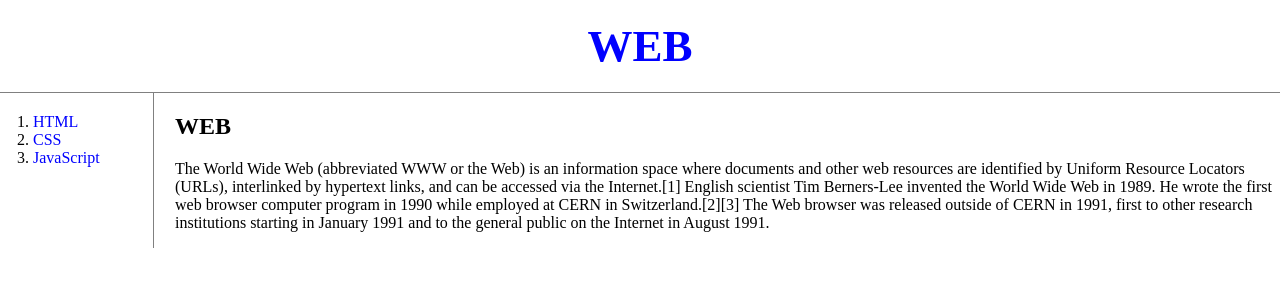
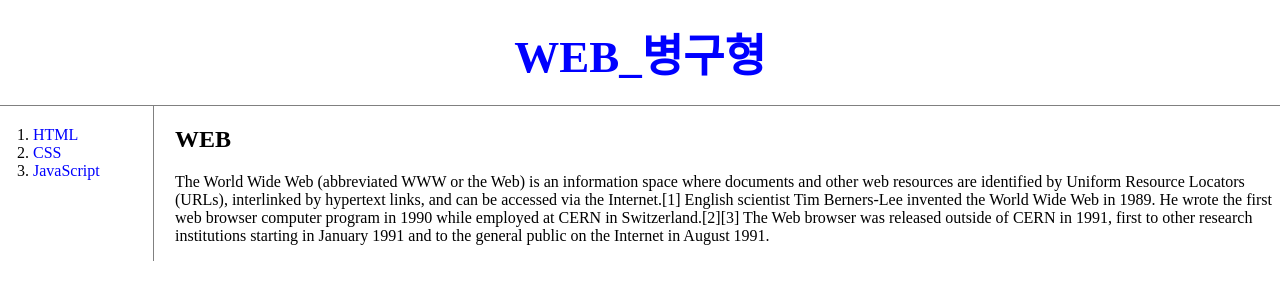
Before and after one commit to kangbyeong/kang1599, a plain HTML site: page index.html in a window 1280 px wide. Drawn offline with Linux system fonts and the light colour scheme; a script that the page names is missing.

Commit message:
Add files via upload

```diff
--- a/index.html
+++ b/index.html
@@ -37,7 +37,7 @@
   </style>
 </head>
 <body>
-  <h1><a href="index.html">WEB</a></h1>
+  <h1><a href="index.html">WEB_병구형</a></h1>
   <div id="grid">
       <ol>
         <li><a href="1.html">HTML</a></li>
```
